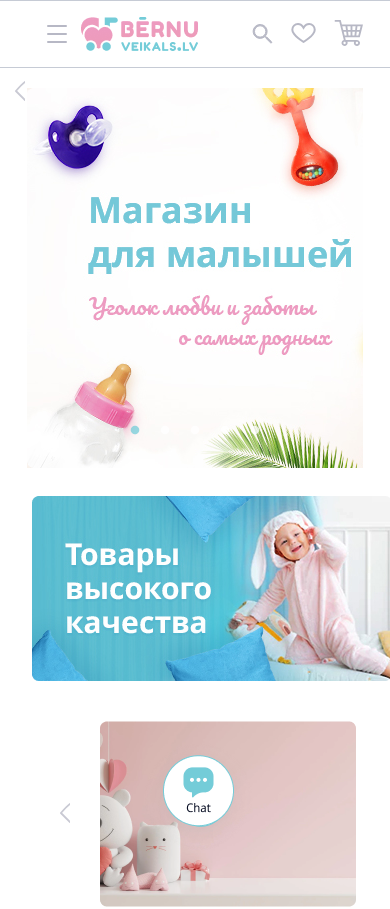
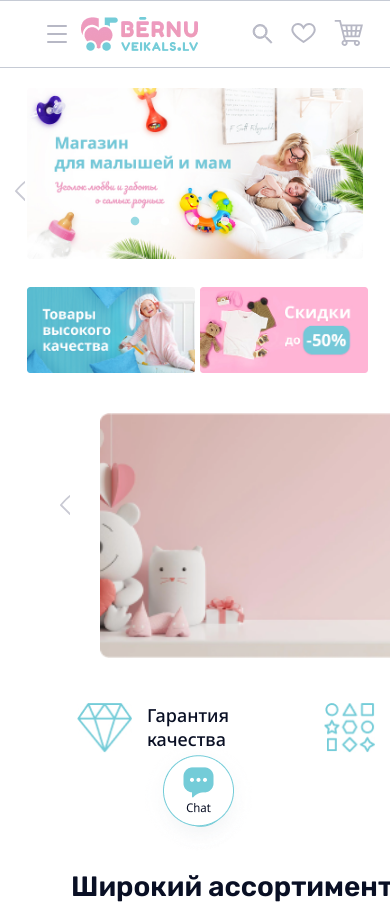
Before and after one commit to Khamzat91/baby-and-mom, a React (Create React App) app: page / in a window 390 px wide. Shown: the top 909 px of the page. Built offline with nearby package versions, Linux system fonts and the light colour scheme.

Commit message:
adaptive slider-presentation

```diff
--- a/src/scss/media.scss
+++ b/src/scss/media.scss
@@ -72,20 +72,32 @@
       }
     }
   }
+  .slick-slide img {
+    width: 100%;
+}
   .slider-presentation{
     display: block;
   }
   .slider-presentation__right{
     display: flex;
     margin-top: 25px;
+    width: 100%;
 
     img{
-      padding: 0 5px;
+      width: 50%;
     }
     img:last-child {
      margin-top: 0;
+     margin-left: 5px;
   }
   }
+  .slider-presentation .slick-slider .slick-arrow.slick-prev::before {
+    top: 93px;
+}
+.slider-presentation .slick-slider .slick-arrow.slick-next::before {
+  bottom: 95px;
+  left: 352px;
+}
 
   .navigate__wrapper-logo {
     display: none;
```
